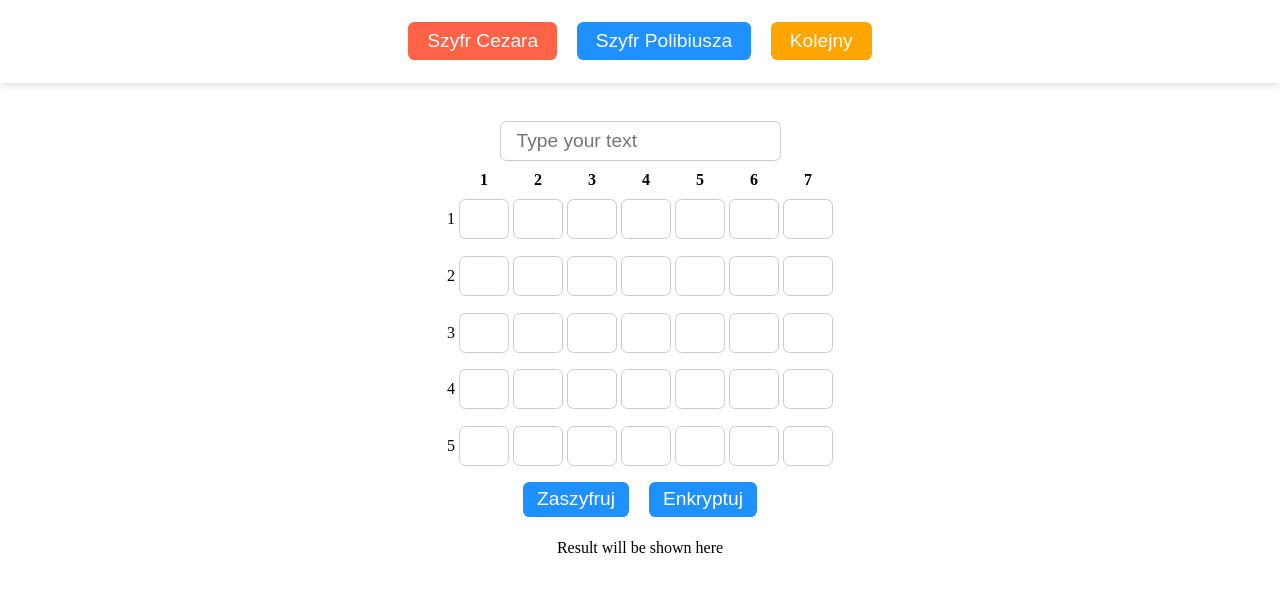
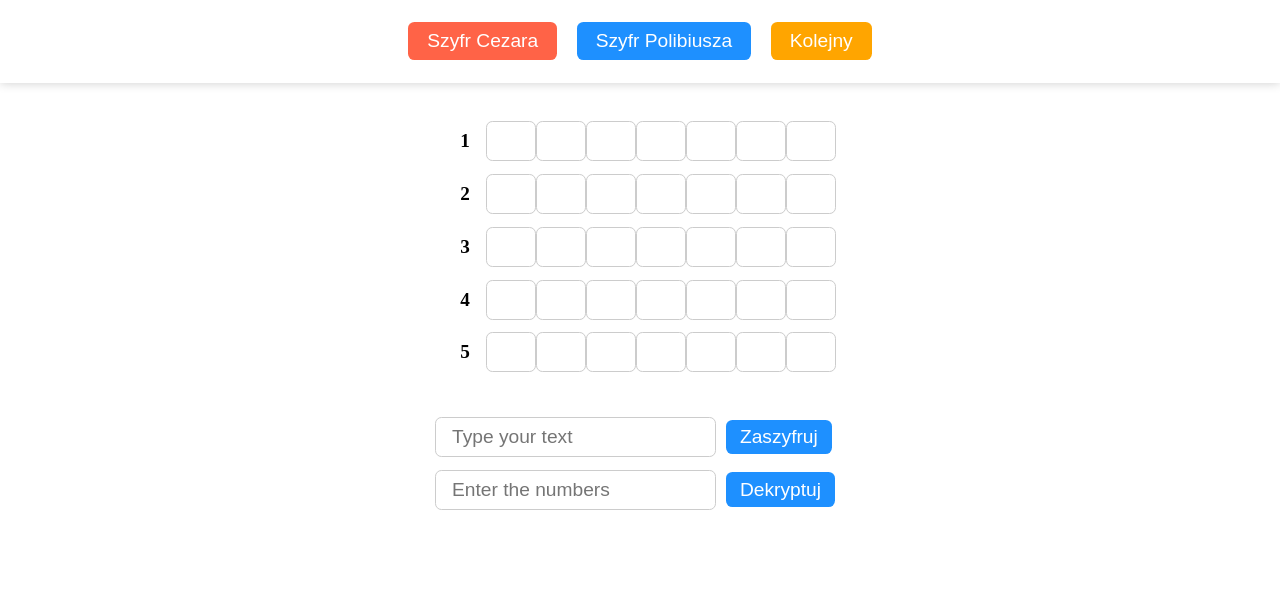
Before and after one commit to JuliaKucmierczyk/security-cipher, a React (Vite) app: page / in a window 1280 px wide. Both pictures are taken after a click on the button "Szyfr Polibiusza". Shown: the top 592 px of the page. Built offline with nearby package versions, Linux system fonts and the light colour scheme.

Commit message:
prawie gotowy szyfr polibiusza

```diff
--- a/src/components/Polibiusz.tsx
+++ b/src/components/Polibiusz.tsx
@@ -1,151 +1,110 @@
-const Polibiusz = () => {
-  // I want to create a Polybius Cipher that will encrypt and decrypt the text with all the inputs as table
+import React, { useState } from "react";
 
-  //   const polibiusz = () => {
+const Polibiusz: React.FC = () => {
+  const [grid, setGrid] = useState<string[][]>(
+    Array(5)
+      .fill([])
+      .map(() => Array(7).fill(""))
+  );
+  const [inputText, setInputText] = useState<string>("");
+  const [outputText, setOutputText] = useState<string>("");
+  const [decryptInput, setDecryptInput] = useState<string>("");
+  const [decryptOutput, setDecryptOutput] = useState<string>("");
+
+  const handleInputChange = (row: number, col: number, value: string) => {
+    const newGrid = [...grid];
+    newGrid[row][col] = value;
+    setGrid(newGrid);
+  };
+
+  const areAllInputsFilled = grid.every((row) => row.every((cell) => cell));
+
+  const hasUniqueValues = (() => {
+    const flatValues = grid.flat();
+    const uniqueValues = [...new Set(flatValues)];
+    return flatValues.length === uniqueValues.length;
+  })();
+
+  const encrypt = () => {
+    if (!areAllInputsFilled) {
+      alert("Wypełnij wszystkie pola!");
+      return;
+    }
+    if (!hasUniqueValues) {
+      alert("Wartości w inputach nie mogą się powtarzać!");
+      return;
+    }
+
+    const map: Record<string, string> = {};
+    grid.forEach((row, i) => {
+      row.forEach((char, j) => {
+        if (char) {
+          map[char] = `${i + 1}${j + 1}`;
+        }
+      });
+    });
+
+    const encrypted = inputText
+      .split("")
+      .map((char) => map[char] || char)
+      .join("");
+    setOutputText(encrypted);
+  };
+
+  const decrypt = () => {
+    const reverseMap: Record<string, string> = {};
+    grid.forEach((row, i) => {
+      row.forEach((char, j) => {
+        if (char) {
+          reverseMap[`${i + 1}${j + 1}`] = char;
+        }
+      });
+    });
+    const segments = decryptInput.match(/\d{2}/g) || [];
+
+    const decrypted = segments.map((num) => reverseMap[num] || num).join("");
+    setDecryptOutput(decrypted);
+  };
 
   return (
-    <section className="container polibiusz">
-      <input type="text" placeholder="Type your text" id="polibiusz-text" />
-      <table className="polibiusz-table">
-        <tr>
-          <th></th>
-          <th>1</th>
-          <th>2</th>
-          <th>3</th>
-          <th>4</th>
-          <th>5</th>
-          <th>6</th>
-          <th>7</th>
-        </tr>
-        <tr>
-          <td>1</td>
-          <td>
-            <input type="text" className="polibiusz-input" />
-          </td>
-          <td>
-            <input type="text" className="polibiusz-input" />
-          </td>
-          <td>
-            <input type="text" className="polibiusz-input" />
-          </td>
-          <td>
-            <input type="text" className="polibiusz-input" />
-          </td>
-          <td>
-            <input type="text" className="polibiusz-input" />
-          </td>
-          <td>
-            <input type="text" className="polibiusz-input" />
-          </td>
-          <td>
-            <input type="text" className="polibiusz-input" />
-          </td>
-        </tr>
-        <tr>
-          <td>2</td>
-          <td>
-            <input type="text" className="polibiusz-input" />
-          </td>
-          <td>
-            <input type="text" className="polibiusz-input" />
-          </td>
-          <td>
-            <input type="text" className="polibiusz-input" />
-          </td>
-          <td>
-            <input type="text" className="polibiusz-input" />
-          </td>
-          <td>
-            <input type="text" className="polibiusz-input" />
-          </td>
-          <td>
-            <input type="text" className="polibiusz-input" />
-          </td>
-          <td>
-            <input type="text" className="polibiusz-input" />
-          </td>
-        </tr>
-        <tr>
-          <td>3</td>
-          <td>
-            <input type="text" className="polibiusz-input" />
-          </td>
-          <td>
-            <input type="text" className="polibiusz-input" />
-          </td>
-          <td>
-            <input type="text" className="polibiusz-input" />
-          </td>
-          <td>
-            <input type="text" className="polibiusz-input" />
-          </td>
-          <td>
-            <input type="text" className="polibiusz-input" />
-          </td>
-          <td>
-            <input type="text" className="polibiusz-input" />
-          </td>
-          <td>
-            <input type="text" className="polibiusz-input" />
-          </td>
-        </tr>
-        <tr>
-          <td>4</td>
-          <td>
-            <input type="text" className="polibiusz-input" />
-          </td>
-          <td>
-            <input type="text" className="polibiusz-input" />
-          </td>
-          <td>
-            <input type="text" className="polibiusz-input" />
-          </td>
-          <td>
-            <input type="text" className="polibiusz-input" />
-          </td>
-          <td>
-            <input type="text" className="polibiusz-input" />
-          </td>
-          <td>
-            <input type="text" className="polibiusz-input" />
-          </td>
-          <td>
-            <input type="text" className="polibiusz-input" />
-          </td>
-        </tr>
-        <tr>
-          <td>5</td>
-          <td>
-            <input type="text" className="polibiusz-input" />
-          </td>
-          <td>
-            <input type="text" className="polibiusz-input" />
-          </td>
-          <td>
-            <input type="text" className="polibiusz-input" />
-          </td>
-          <td>
-            <input type="text" className="polibiusz-input" />
-          </td>
-          <td>
-            <input type="text" className="polibiusz-input" />
-          </td>
-          <td>
-            <input type="text" className="polibiusz-input" />
-          </td>
-          <td>
-            <input type="text" className="polibiusz-input" />
-          </td>
-        </tr>
-      </table>
-      <div>
-        <button className="btn blue">Zaszyfruj</button>
-        <button className="btn blue">Enkryptuj</button>
+    <div className="container">
+      {grid.map((row, i) => (
+        <div key={i}>
+          <span className="liczby">{i + 1}</span>
+          {row.map((_, j) => (
+            <input
+              className="polibiusz-input"
+              key={j}
+              maxLength={1}
+              value={grid[i][j]}
+              onChange={(e) => handleInputChange(i, j, e.target.value)}
+            />
+          ))}
+        </div>
+      ))}
+
+      <div className="result-container">
+        <input
+          value={inputText}
+          onChange={(e) => setInputText(e.target.value)}
+          placeholder="Type your text"
+        />
+        <button className="btn blue" onClick={encrypt}>
+          Zaszyfruj
+        </button>
+        <div>{outputText}</div>
+
+        <input
+          value={decryptInput}
+          onChange={(e) => setDecryptInput(e.target.value)}
+          placeholder="Enter the numbers"
+        />
+        <button className="btn blue" onClick={decrypt}>
+          Dekryptuj
+        </button>
+        <div>{decryptOutput}</div>
       </div>
-      <div className="result-container">
-        <p>Result will be shown here</p>
-      </div>
-    </section>
+    </div>
   );
 };
 
--- a/src/styles/app.css
+++ b/src/styles/app.css
@@ -63,3 +63,13 @@ body {
 .polibiusz-input {
   width: 1rem;
 }
+
+.liczby {
+  padding: 1rem;
+  font-size: larger;
+  font-weight: bold;
+}
+
+.result-container {
+  padding: 2rem;
+}
```
